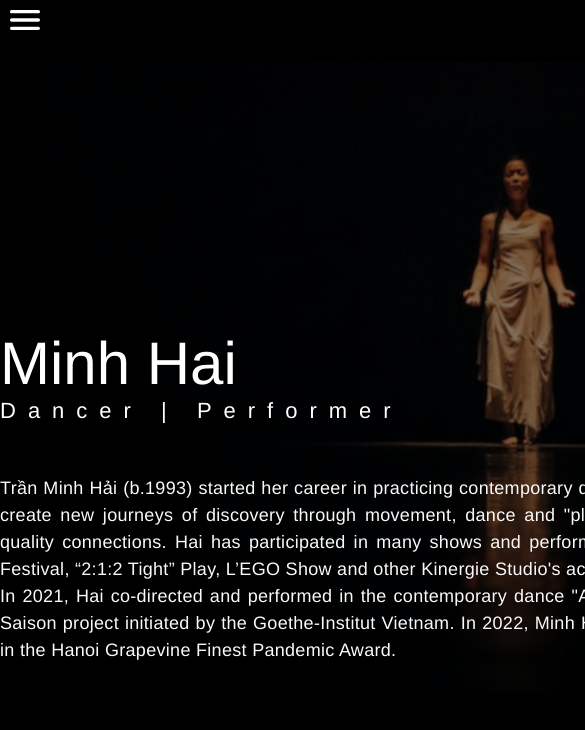
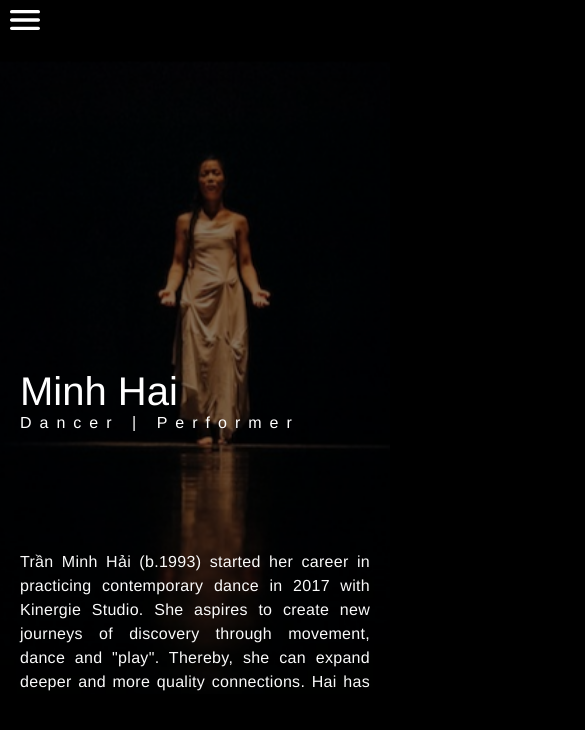
Before and after one commit to hungdoworks/hungdoworks.github.io, a Next.js app: page / in a window 390 px wide. Shown: the top 730 px of the page, 585 px wide, since content can reach past the window. Built offline with nearby package versions, Linux system fonts and the light colour scheme.

Commit message:
Add responsive to Home page

```diff
--- a/src/pages/index.js
+++ b/src/pages/index.js
@@ -9,7 +9,9 @@ export default function Home() {
   return (
     <div className={styles.container}>
       <div className={styles.content}>
-        <Image src={imgBgHome} alt="" fill placeholder="blur" />
+        <div className={styles.background}>
+          <Image src={imgBgHome} alt="" fill placeholder="blur" />
+        </div>
         <div className={styles.title}>
           <p>Minh Hai</p>
           <p>Dancer <span style={{fontFamily: "Arial, sans-serif"}}>|</span> Performer</p>
--- a/src/styles/Home.module.scss
+++ b/src/styles/Home.module.scss
@@ -8,6 +8,11 @@
     width: 1000px;
     height: 650px;
     overflow: hidden;
+}
+
+.background {
+    position: relative;
+    height: 100%;
 
     & > img {
         object-fit: cover;
@@ -63,3 +68,36 @@
     0% { opacity: 1; }
     100% { opacity: 0.5; }
 }
+
+@media only screen and (max-width: 600px) {
+    .content {
+        width: 100%;
+        overflow-y: auto;
+    }
+
+    .background {
+        height: 650px;
+    }
+
+    .title {
+        transform: translate(20px, 0);
+
+        & > p {
+            font-size: 40px;
+        }
+
+        & > p + p {
+            font-size: 16px;
+            letter-spacing: 8px;
+        }
+    }
+
+    .info {
+        top: 60vh;
+        padding: 0 20px;
+
+        & > p {
+            font-size: 16px;
+        }
+    }
+}
```
